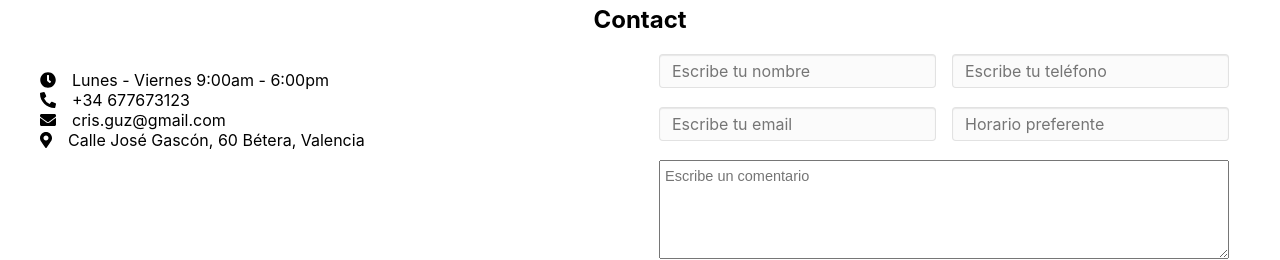
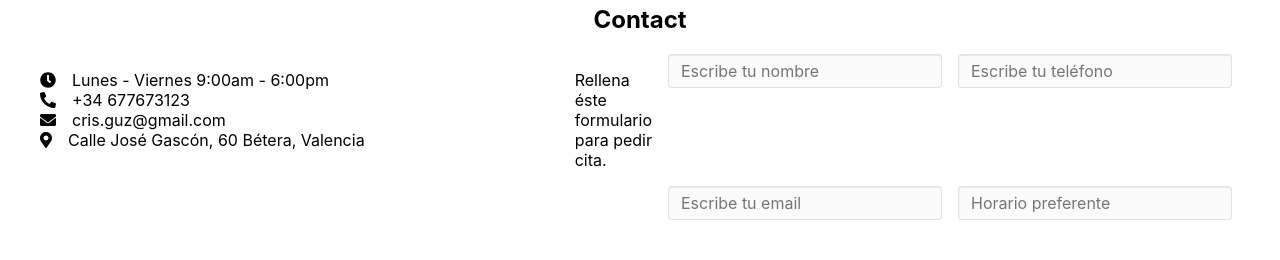
Before and after one commit to mery25/massage-site, a React (Create React App) app: page / in a window 1280 px wide. Shown: the part 3586-3846 px from the top of the page. Built offline with nearby package versions, Linux system fonts and the light colour scheme; grey boxes are pictures that could not be loaded.

Commit message:
Add heading text to the contact form

```diff
--- a/src/components/contact/form/ContactForm.js
+++ b/src/components/contact/form/ContactForm.js
@@ -108,6 +108,7 @@ const ContactForm = ({validateEmail, validatePhone, sendContact}) => {
 
     return (
         <form className="contact-form" autoComplete="off" noValidate onSubmit={handleSubmit}>
+            <p className="contact-form__title">Rellena éste formulario para pedir cita.</p>
             <Input
                 id="name"
                 type="text"
```
